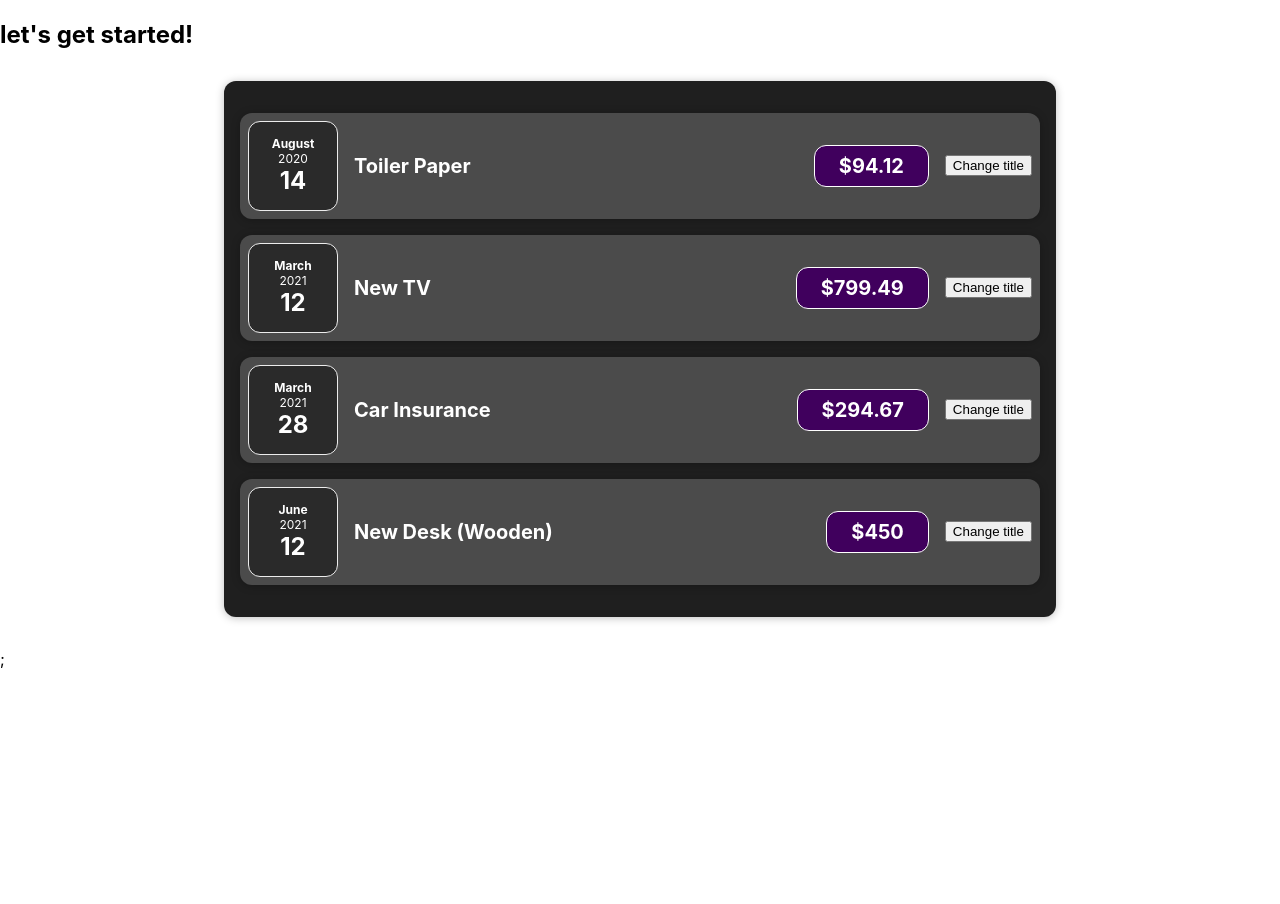
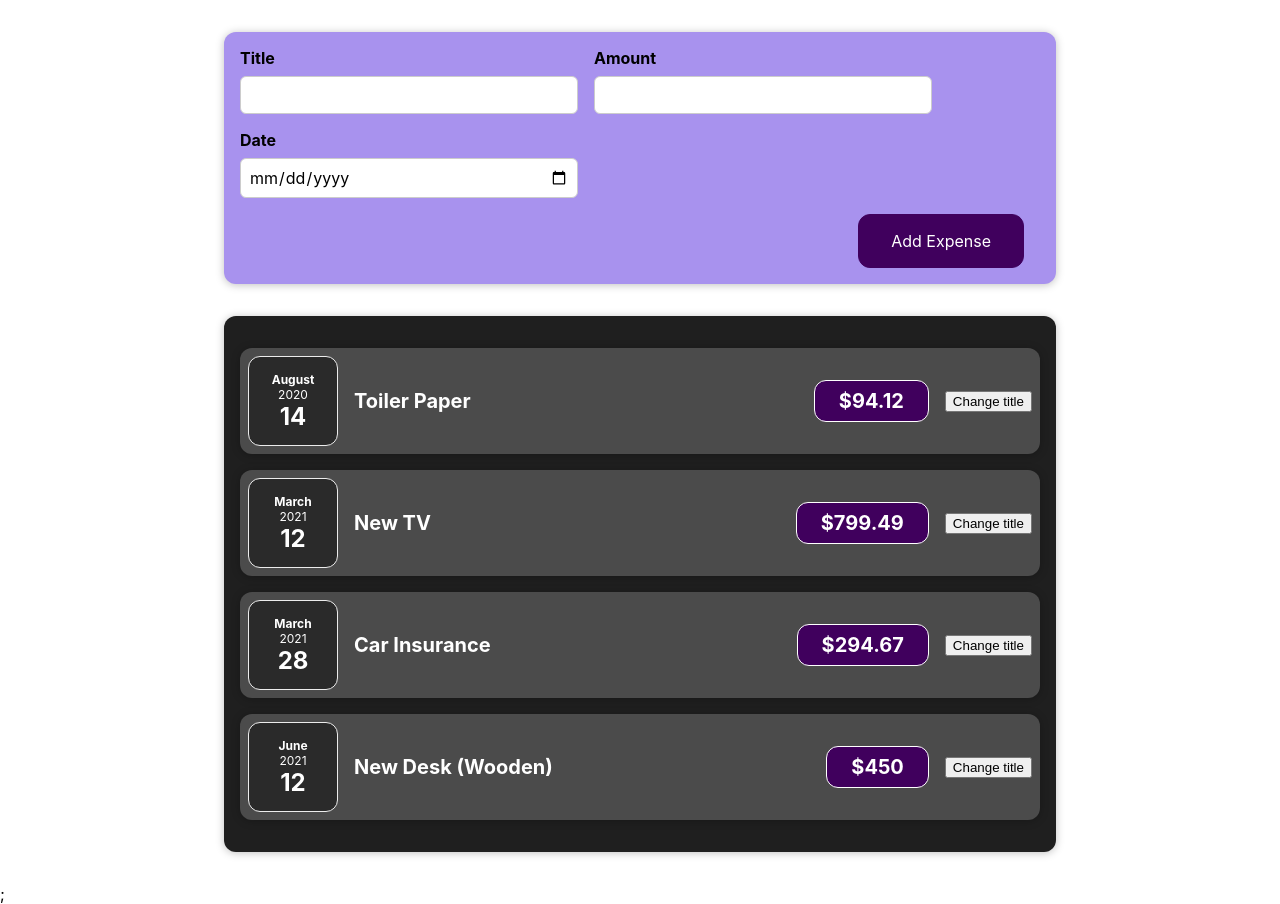
Before and after one commit to eyedent1ty/react-basics, a React (Create React App) app: page / in a window 1280 px wide. Before the commit the page ends 800 px from the top, so only its background shows below. Built offline with nearby package versions, Linux system fonts and the light colour scheme.

Commit message:
added NewExpense and ExpenseForm component to the app

```diff
--- a/src/App.js
+++ b/src/App.js
@@ -1,5 +1,7 @@
 import React from 'react';
+
 import Expenses from './components/Expenses/Expenses';
+import NewExpense from './components/NewExpense/NewExpense';
 
 const App = () => {
   const expenses = [
@@ -31,7 +33,7 @@
 
   return (
     <div>
-      <h2>let's get started!</h2>
+      <NewExpense />
       <Expenses items={expenses} />;
     </div>
   );
--- a/src/components/ExpenseItem/ExpenseItem.js
+++ b/src/components/Expenses/ExpenseItem.js
@@ -1,7 +1,7 @@
 import React, { useState } from 'react';
 
-import ExpenseDate from '../ExpenseDate/ExpenseDate';
-import Card from '../Card/Card';
+import ExpenseDate from './ExpenseDate';
+import Card from '../UI/Card';
 
 import './ExpenseItem.css';
 
--- a/src/components/Expenses/Expenses.js
+++ b/src/components/Expenses/Expenses.js
@@ -1,7 +1,7 @@
 import React from 'react';
 
-import ExpenseItem from '../ExpenseItem/ExpenseItem';
-import Card from '../Card/Card';
+import ExpenseItem from './ExpenseItem';
+import Card from '../UI/Card';
 
 import './Expenses.css';
 
--- /dev/null
+++ b/src/components/NewExpense/ExpenseForm.css
@@ -0,0 +1,26 @@
+.new-expense__controls {
+  display: flex;
+  flex-wrap: wrap;
+  gap: 1rem;
+  margin-bottom: 1rem;
+  text-align: left;
+}
+
+.new-expense__control label {
+  font-weight: bold;
+  margin-bottom: 0.5rem;
+  display: block;
+}
+
+.new-expense__control input {
+  font: inherit;
+  padding: 0.5rem;
+  border-radius: 6px;
+  border: 1px solid #ccc;
+  width: 20rem;
+  max-width: 100%;
+}
+
+.new-expense__actions {
+  text-align: right;
+}
--- /dev/null
+++ b/src/components/NewExpense/ExpenseForm.js
@@ -0,0 +1,29 @@
+import React from 'react';
+
+import './ExpenseForm.css';
+
+const ExpenseForm = () => {
+  return (
+    <form>
+      <div className="new-expense__controls">
+        <div className="new-expense__control">
+          <label>Title</label>
+          <input type="text" />
+        </div>
+        <div className="new-expense__control">
+          <label>Amount</label>
+          <input type="number" min="0.01" step="0.01" />
+        </div>
+        <div className="new-expense__control">
+          <label>Date</label>
+          <input type="date" min="2019-01-01" max="2022-12-31" />
+        </div>
+      </div>
+      <div className="new-expense__actions">
+        <button type="submit">Add Expense</button>
+      </div>
+    </form>
+  );
+};
+
+export default ExpenseForm;
--- /dev/null
+++ b/src/components/NewExpense/NewExpense.css
@@ -0,0 +1,38 @@
+.new-expense {
+  background-color: #a892ee;
+  padding: 1rem;
+  margin: 2rem auto;
+  width: 50rem;
+  max-width: 95%;
+  border-radius: 12px;
+  text-align: center;
+  box-shadow: 0 1px 8px rgba(0, 0, 0, 0.25);
+}
+
+.new-expense button {
+  font: inherit;
+  cursor: pointer;
+  padding: 1rem 2rem;
+  border: 1px solid #40005d;
+  background-color: #40005d;
+  color: white;
+  border-radius: 12px;
+  margin-right: 1rem;
+}
+
+.new-expense button:hover,
+.new-expense button:active {
+  background-color: #510674;
+  border-color: #510674;
+}
+
+.new-expense button.alternative {
+  color: #220131;
+  border-color: transparent;
+  background-color: transparent;
+}
+
+.new-expense button.alternative:hover,
+.new-expense button.alternative:active {
+  background-color: #ddb3f8;
+}
--- /dev/null
+++ b/src/components/NewExpense/NewExpense.js
@@ -0,0 +1,15 @@
+import React from 'react';
+
+import ExpenseForm from './ExpenseForm';
+
+import './NewExpense.css';
+
+const NewExpense = () => {
+  return (
+    <div className="new-expense">
+      <ExpenseForm />
+    </div>
+  );
+};
+
+export default NewExpense;
```
Also changed, not shown: src/components/Expenses/ExpenseDate.css (renamed from src/components/ExpenseDate/ExpenseDate.css), src/components/Expenses/ExpenseDate.js (renamed from src/components/ExpenseDate/ExpenseDate.js), src/components/Expenses/ExpenseItem.css (renamed from src/components/ExpenseItem/ExpenseItem.css), src/components/UI/Card.css (renamed from src/components/Card/Card.css), src/components/UI/Card.js (renamed from src/components/Card/Card.js).
